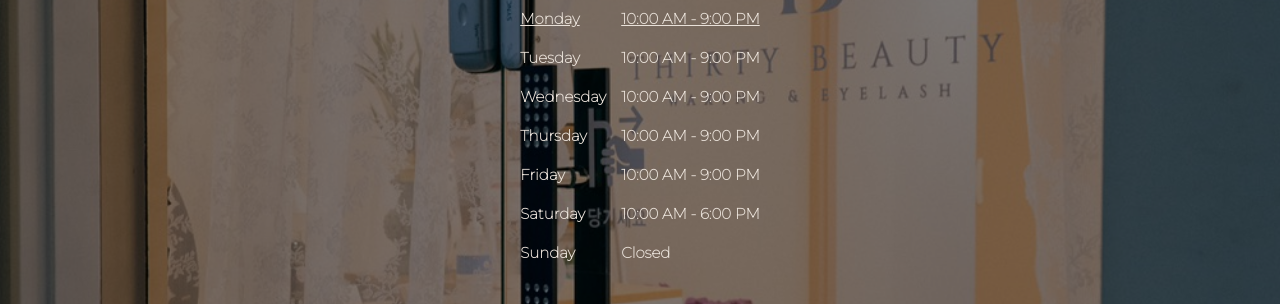
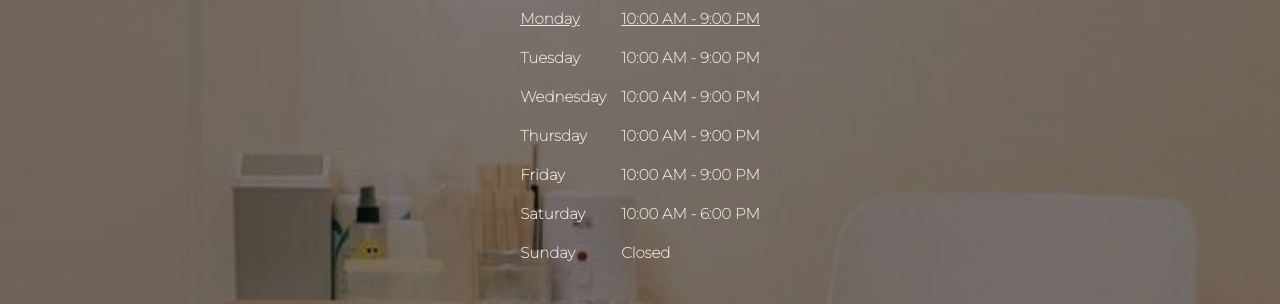
Before and after one commit to tdj182/thirty-beauty, a website: page index.html in a window 1280 px wide. Shown: the part 162-466 px from the top of the page. Drawn offline with nearby package versions, Linux system fonts and the light colour scheme; files that its build step writes are made by us from their sources.

Commit message:
background-update

```diff
--- a/sass/_base.scss
+++ b/sass/_base.scss
@@ -41,7 +41,7 @@ body {
   font-family: 'Montserrat', sans-serif;
   font-weight: 400;
   line-height: 1.6;
-  background-image: url(../img/hero.jpg);
+  background-image: url(../img/hero_2.jpg);
   background-size: cover;
   background-repeat: no-repeat;
   background-position: center;
```
Also changed, not shown: img/hero_2.jpg (added).
